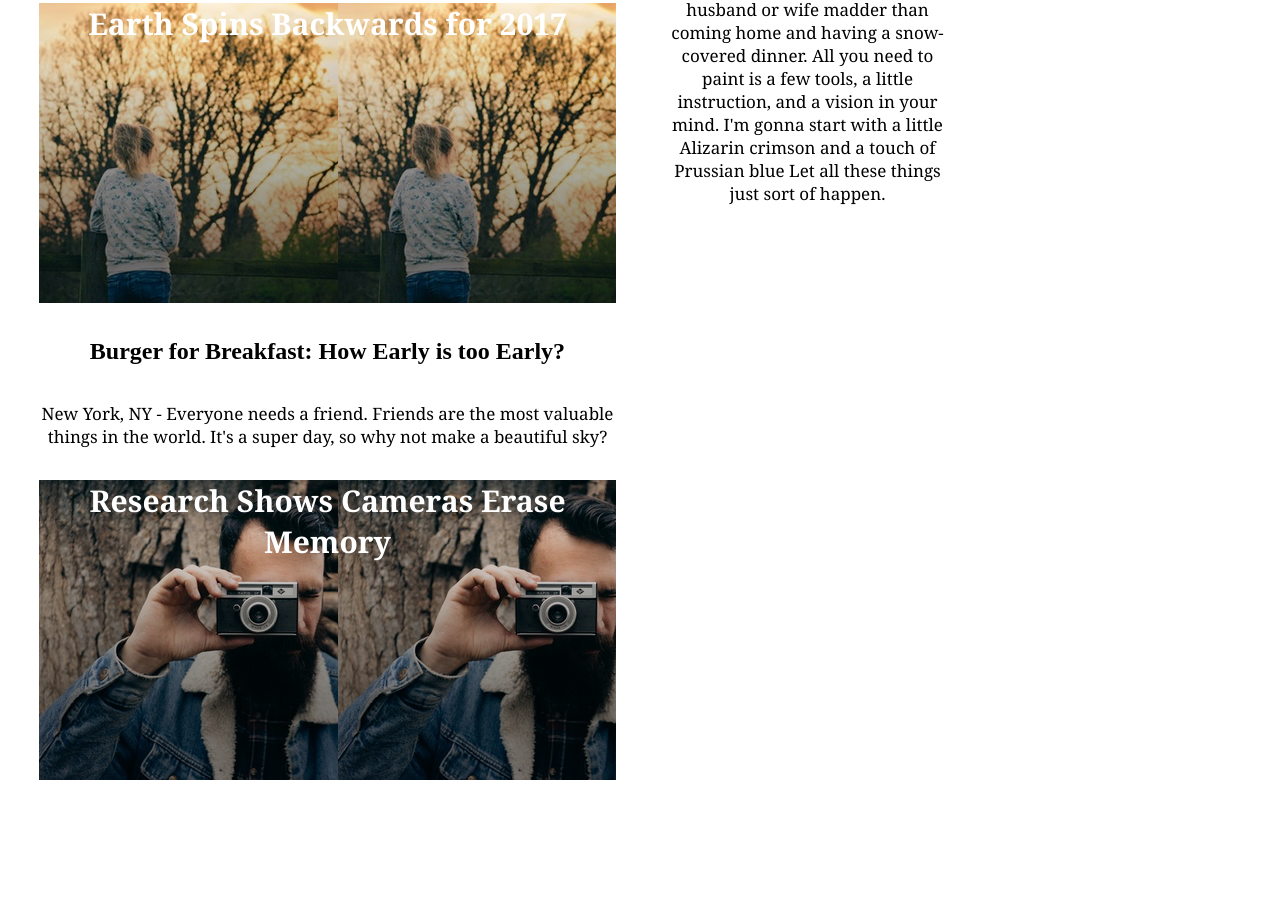
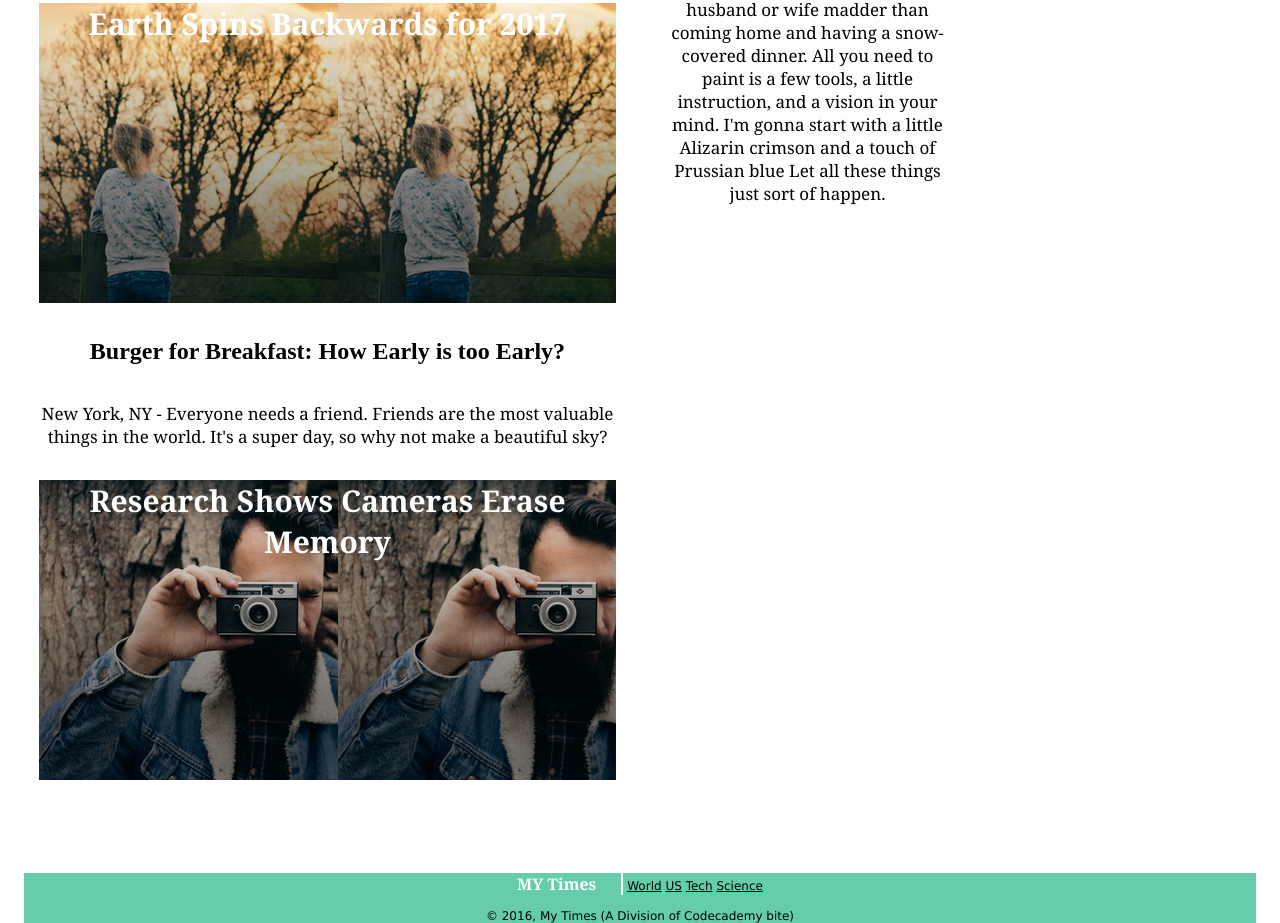
Before and after one commit to MenasheKoren/my-times, a plain HTML site: page index.html in a window 1280 px wide. Shown: the part 984-1907 px from the top of the page. Before the commit the page ends 1857 px from the top, so only its background shows below. Drawn offline with Linux system fonts and the light colour scheme.

Commit message:
Full content added

```diff
--- a/index.html
+++ b/index.html
@@ -54,10 +54,26 @@
     <div class="column small">
       <img src="resources/images/img-news-bite.png" alt="cookie with a bite taken out">
       <h2 id="newsbites-head">NEWS BITES</h2>
-      <p id="newsbites-content">Cat Emoji Goes Viral Buy Youtube Views Home Business Advertising Ideas Advertising Internet Online Illustration in Marketing Materials Finally a Top Secret Way You Can</p>
+      <p id="newsbites-content">Cat Emoji Goes Viral<br>Buy Youtube Views<br>Home Business Advertising Ideas<br>Advertising Internet Online<br>Illustration in Marketing Materials<br>Finally a Top Secret Way You Can</p>
 
     </div>
   </main>
+  <footer>
+    <div class="info">
+      <span id="title">MY Times</span>
+      <span>
+        <a href="#world">World</a>
+        <a href="#us">US</a>
+        <a href="#tech">Tech</a>
+        <a href="#science">Science</a>
+      </span>
+    </div>
+    <br>
+    <div class="copyright">
+      <span>© 2016, My Times (A Division of Codecademy bite)</span>
+    </div>
+
+  </footer>
 </body>
 
 </html>
--- a/resources/css/index.css
+++ b/resources/css/index.css
@@ -135,4 +135,26 @@ main h1 {
   font-family: Verdana;
   font-size: 12px;
   color: DimGray;
+  margin: 0;
+  border-top-color:  1px solid black;
+  border-bottom-color: 1px solid black;
 }
+footer {
+  display: flex;
+  flex-direction: column;
+  justify-content: center;
+  align-items: center;
+  background-color: MediumAquamarine;
+  margin: auto;
+  font-family: Verdana;
+  font-size: 12px;
+}
+#title {
+  font-family: Georgia;
+  font-size: 16px;
+  font-weight: bold;
+  color: white;
+  display: inline-block;
+  padding-right: 25px;
+  border-right: 2px solid white;
+}
```
